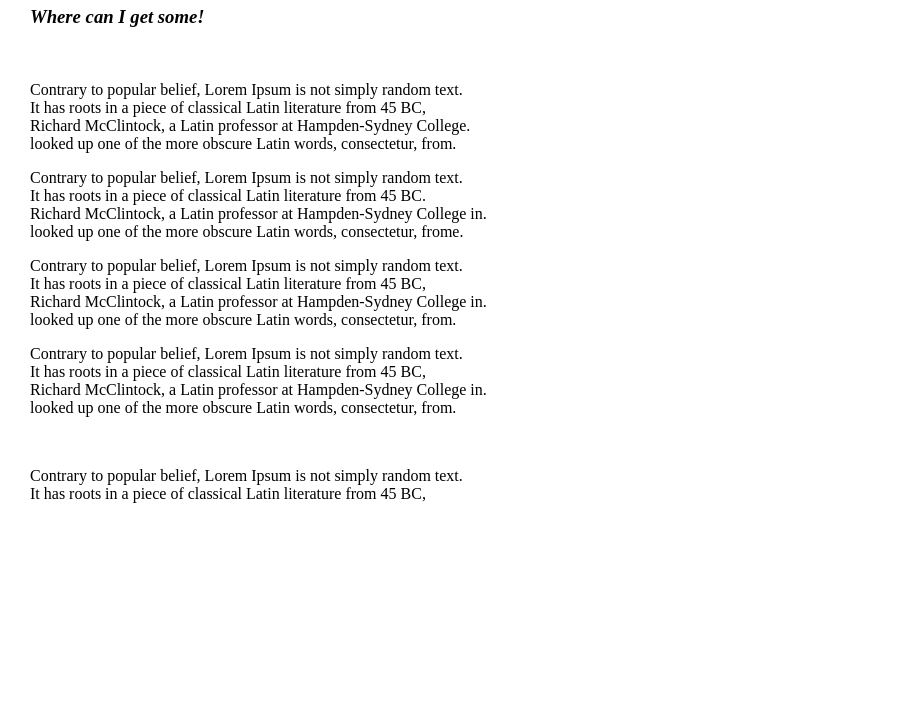
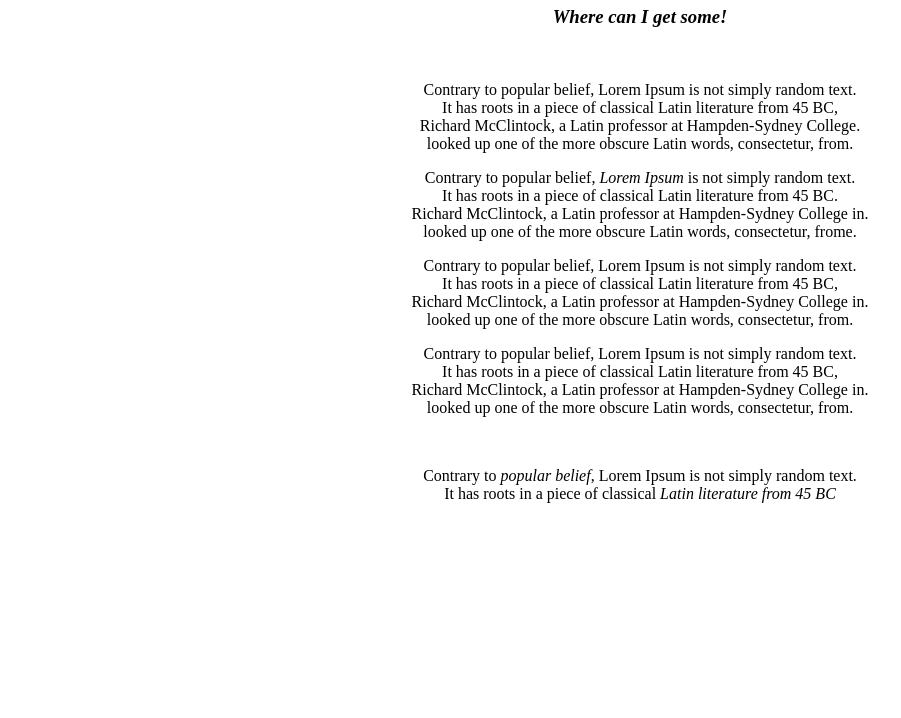
Before and after one commit to OksanaBashlachova/nauka-gita, a website: page index.html in a window 1280 px wide. Shown: the part 82-800 px from the top of the page, without its empty margins (0-901 px from the left). Drawn offline with Linux system fonts and the light colour scheme.

Commit message:
Update main page

```diff
--- a/index.html
+++ b/index.html
@@ -20,24 +20,24 @@
 
         </div>
         <div class="page-body">
-            <p>Contrary to popular belief, Lorem Ipsum is not simply random text. <br>
-            It has roots in a piece of classical Latin literature from 45 BC, <br>
-            Richard McClintock, a Latin professor at Hampden-Sydney College. <br>
+            <p>Contrary to popular belief, Lorem Ipsum is not simply random text.<br>
+            It has roots in a piece of classical Latin literature from 45 BC,<br>
+            Richard McClintock, a Latin professor at Hampden-Sydney College.<br>
             looked up one of the more obscure Latin words, consectetur, from.</p>
-            <p>Contrary to popular belief, Lorem Ipsum is not simply random text. <br>
-            It has roots in a piece of classical Latin literature from 45 BC. <br>
-            Richard McClintock, a Latin professor at Hampden-Sydney College in. <br>
+            <p>Contrary to popular belief, <span> Lorem Ipsum </span>is not simply random text.<br>
+            It has roots in a piece of classical Latin literature from 45 BC.<br>
+            Richard McClintock, a Latin professor at Hampden-Sydney College in.<br>
             looked up one of the more obscure Latin words, consectetur, frome.</p>
-            <p>Contrary to popular belief, Lorem Ipsum is not simply random text. <br>
-            It has roots in a piece of classical Latin literature from 45 BC, <br>
-            Richard McClintock, a Latin professor at Hampden-Sydney College in. <br>
-            looked up one of the more obscure Latin words, consectetur, from. </p>
-            <p>Contrary to popular belief, Lorem Ipsum is not simply random text. <br>
-            It has roots in a piece of classical Latin literature from 45 BC, <br>
-            Richard McClintock, a Latin professor at Hampden-Sydney College in. <br>
-            looked up one of the more obscure Latin words, consectetur, from.</p> <br>
-            <p>Contrary to popular belief, Lorem Ipsum is not simply random text. <br>
-            It has roots in a piece of classical Latin literature from 45 BC, <br>
+            <p>Contrary to popular belief, Lorem Ipsum is not simply random text.<br>
+            It has roots in a piece of classical Latin literature from 45 BC,<br>
+            Richard McClintock, a Latin professor at Hampden-Sydney College in.<br>
+            looked up one of the more obscure Latin words, consectetur, from.</p>
+            <p>Contrary to popular belief, Lorem Ipsum is not simply random text.<br>
+            It has roots in a piece of classical Latin literature from 45 BC,<br>
+            Richard McClintock, a Latin professor at Hampden-Sydney College in.<br>
+            looked up one of the more obscure Latin words, consectetur, from.</p><br>
+            <p>Contrary to <span> popular belief</span>, Lorem Ipsum is not simply random text.<br>
+            It has roots in a piece of classical <span>Latin literature from 45 BC</span><br>
 
         </div>
 
--- a/style.css
+++ b/style.css
@@ -2,9 +2,10 @@
 
 body {
     margin: 30px 30px 30px 30px;
+    text-align: center;
 }
 
 
-.page-title span {
+span {
     font-style: oblique;
 }
```
Also changed, not shown: package.json (added, +23 -0 lines), 1 other file.
